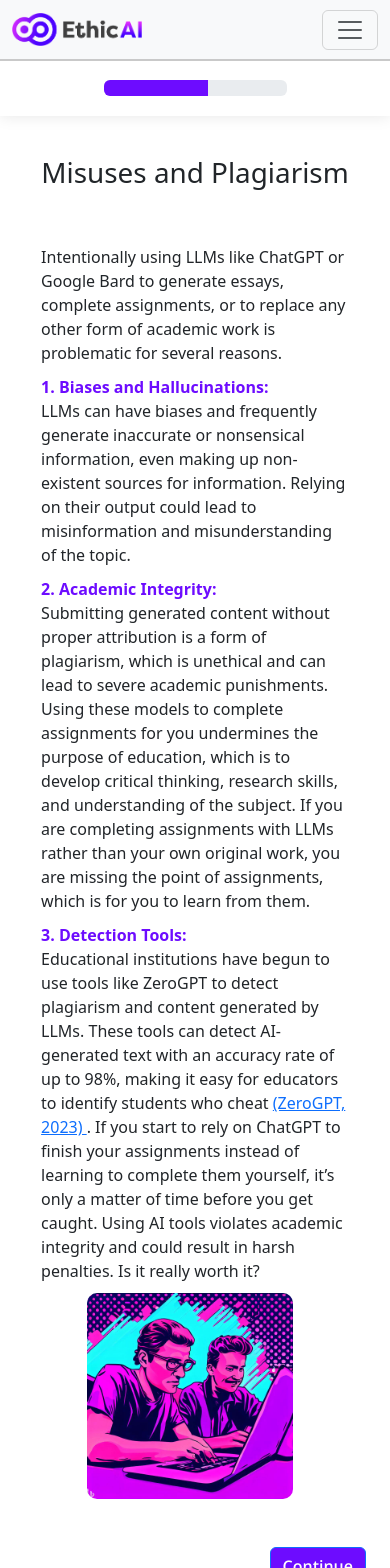
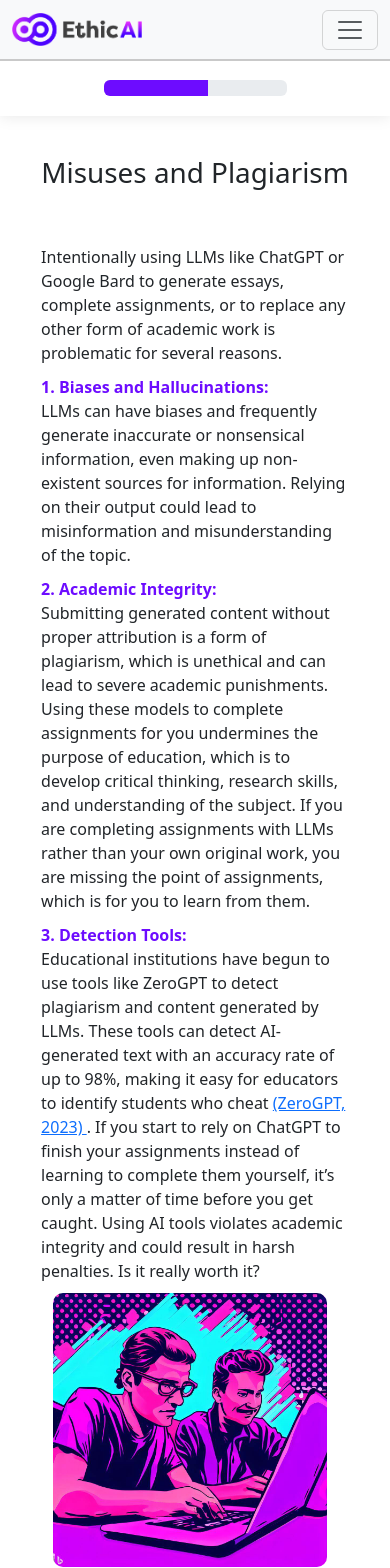
Before and after one commit to harslash/EthicAI, a Vue app in the folder project/ethicai-spa/: page /chatbots/misuses-and-plagiarism in a window 390 px wide. Shown: the top 1568 px of the page. Built offline with nearby package versions, Linux system fonts and the light colour scheme.

Commit message:
Made chatbots page 5 responsive

```diff
--- a/project/ethicai-spa/src/components/pages/chatbots/chatbots-page-4.vue
+++ b/project/ethicai-spa/src/components/pages/chatbots/chatbots-page-4.vue
@@ -250,7 +250,7 @@
           </p>
         </div>
         <div class="col pb-5">
-          <img class="img-b mx-4" src="../../../assets/chatbots_page_4_e.jpeg"
+          <img class="img-e mx-4" src="../../../assets/chatbots_page_4_e.jpeg"
             alt="2d illustration of a laptop behind a giant lock" />
         </div>
       </div>
@@ -401,12 +401,12 @@ export default defineComponent({
   /* Ensure the image doesn't exceed its container width */
 }
 
-.img-b {
+.img-b, .img-c, .img-e {
   width: 30%;
 }
 
 .img-d {
-  height: 430px;
+    width: 22%;
 }
 
 h2 {
@@ -429,12 +429,12 @@ h2 {
         width: 90%;
     }
 
-    .img-a, .img-b, .img-c{
-        width: 60%;
+    .img-a, .img-b, .img-c, .img-e{
+        width: 80%;
     }
 
     .img-d {
-      height: 320px;
+        width: 80%;
     }
 }
 
```
